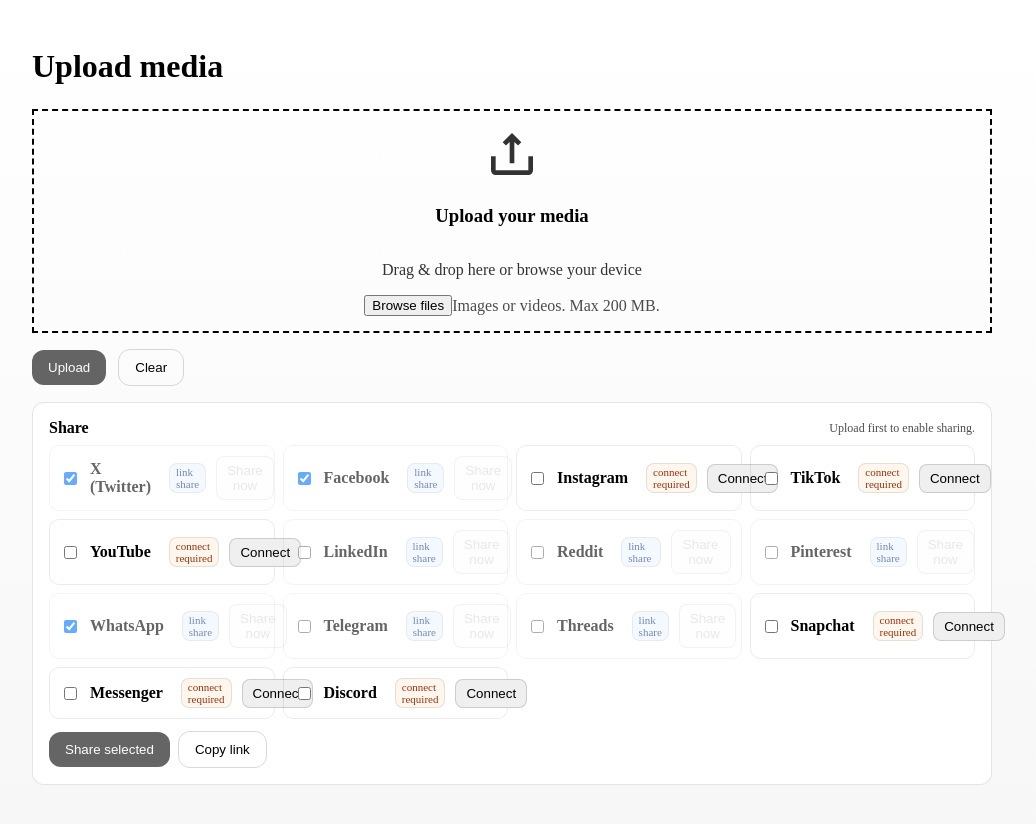
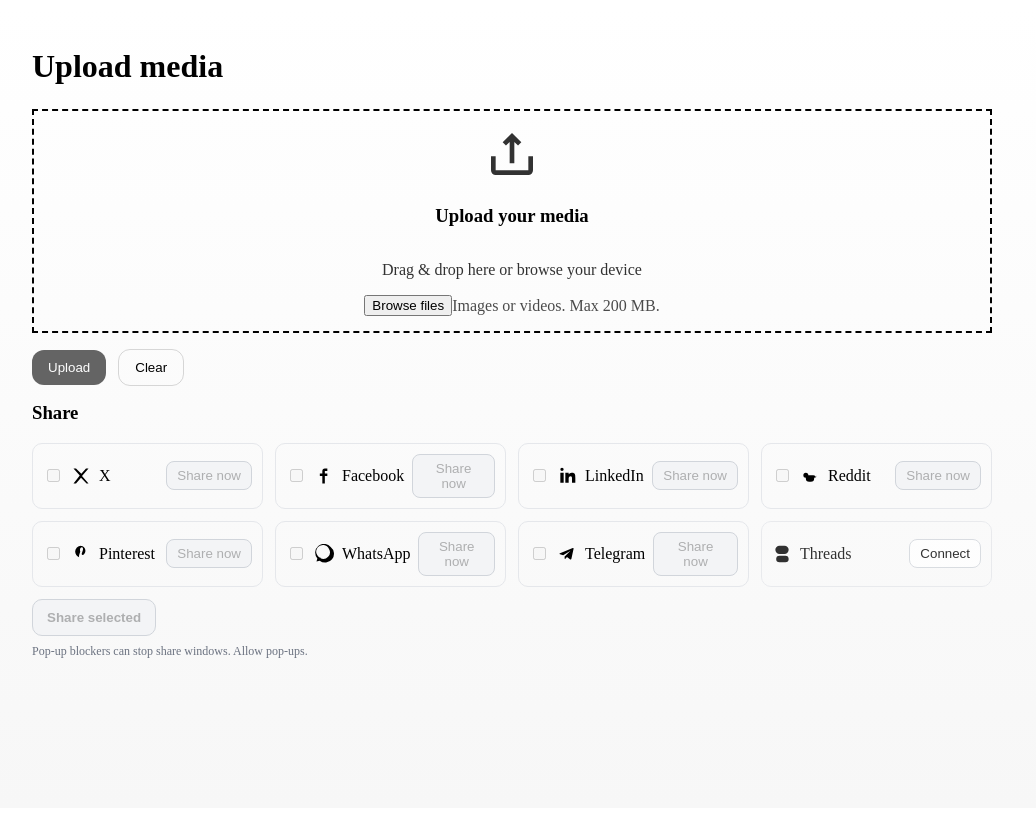
Before and after one commit to postaraone-max/postara, a Next.js app: page /tool in a window 1280 px wide. Shown: the top 824 px of the page, without its empty margins (128-1164 px from the left). Built offline with nearby package versions, Linux system fonts and the light colour scheme.

Commit message:
checkpoint before /tool fix

```diff
--- a/components/ShareButtons.tsx
+++ b/components/ShareButtons.tsx
@@ -1,134 +1,118 @@
-"use client";
-
+// components/ShareButtons.tsx
 import React, { useMemo, useState } from "react";
 
-type Props = { url?: string; text?: string; title?: string };
+type Props = { publicUrl: string | null; caption: string };
 
-type Network =
-  | "x" | "facebook" | "linkedin" | "reddit" | "pinterest"
-  | "whatsapp" | "telegram" | "threads"
-  | "youtube" | "instagram" | "tiktok" | "snapchat" | "discord" | "messenger";
-
-const PROVIDERS: Record<Network, {
-  label: string;
-  kind: "link" | "oauth";
-  build?: (p: { url: string; text: string; title: string }) => string;
-}> = {
-  x:        { label: "X (Twitter)", kind: "link",
-              build: ({ url, text }) => `https://twitter.com/intent/tweet?url=${encodeURIComponent(url)}&text=${encodeURIComponent(text)}` },
-  facebook: { label: "Facebook",    kind: "link",
-              build: ({ url }) => `https://www.facebook.com/sharer/sharer.php?u=${encodeURIComponent(url)}` },
-  linkedin: { label: "LinkedIn",    kind: "link",
-              build: ({ url }) => `https://www.linkedin.com/sharing/share-offsite/?url=${encodeURIComponent(url)}` },
-  reddit:   { label: "Reddit",      kind: "link",
-              build: ({ url, title }) => `https://www.reddit.com/submit?url=${encodeURIComponent(url)}&title=${encodeURIComponent(title)}` },
-  pinterest:{ label: "Pinterest",   kind: "link",
-              build: ({ url, text }) => `https://www.pinterest.com/pin/create/button/?url=${encodeURIComponent(url)}&media=${encodeURIComponent(url)}&description=${encodeURIComponent(text)}` },
-  whatsapp: { label: "WhatsApp",    kind: "link",
-              build: ({ url, text }) => `https://api.whatsapp.com/send?text=${encodeURIComponent(text)}%20${encodeURIComponent(url)}` },
-  telegram: { label: "Telegram",    kind: "link",
-              build: ({ url, text }) => `https://t.me/share/url?url=${encodeURIComponent(url)}&text=${encodeURIComponent(text)}` },
-  threads:  { label: "Threads",     kind: "link",
-              build: ({ url, text }) => `https://www.threads.net/intent/post?text=${encodeURIComponent(`${text} ${url}`)}` },
-
-  youtube:  { label: "YouTube",   kind: "oauth" },
-  instagram:{ label: "Instagram", kind: "oauth" },
-  tiktok:   { label: "TikTok",    kind: "oauth" },
-  snapchat: { label: "Snapchat",  kind: "oauth" },
-  discord:  { label: "Discord",   kind: "oauth" },
-  messenger:{ label: "Messenger", kind: "oauth" },
+type Net = {
+  id: string;
+  name: string;
+  oauthOnly?: boolean;
+  buildUrl?: (u: string, c: string) => string;
+  Icon: React.FC<React.SVGProps<SVGSVGElement>>;
 };
 
-const ORDER: Network[] = [
-  "x","facebook","instagram","tiktok","youtube","linkedin","reddit","pinterest",
-  "whatsapp","telegram","threads","snapchat","messenger","discord"
+const IconBox =
+  (d: string) =>
+  (p: React.SVGProps<SVGSVGElement>) =>
+    (
+      <svg viewBox="0 0 24 24" width="20" height="20" aria-hidden {...p}>
+        <path d={d} />
+      </svg>
+    );
+
+const icons = {
+  x: IconBox("M3 3l7.5 8.5L3 21h3l6-6.8L18.7 21H21l-7.8-8.9L21 3h-3l-5.6 6.3L6 3H3z"),
+  fb: IconBox("M13 3h3v3h-3v3h3v3h-3v9h-3v-9H7V9h3V6a3 3 0 013-3z"),
+  li: IconBox("M4 4a 2 2 0 114 0 2 2 0 01-4 0zM4 8h4v12H4zM10 8h4v2h.1a4 4 0 013.9-2c4 0 4 2.6 4 6v6h-4v-5c0-1.2 0-2.8-1.7-2.8S14 13.7 14 15v5h-4z"),
+  rd: IconBox("M20 11a3 3 0 01-3 3v1a4 4 0 01-4 4H11a4 4 0 01-4-4v-1a3 3 0 113-3h6a3 3 0 013 3z"),
+  pt: IconBox("M12 2a7 7 0 00-7 7c0 3.1 1.9 5.8 4.7 6.8-.1-.6-.2-1.5 0-2.1.2-.7 1.5-4.6 1.5-4.6s-.4-.9-.4-2c0-1.8 1-3.1 2.2-3.1s1.4 1 1.4 2.2-1 3.4-1.5 5.3c-.4 1.3.8 2.3 2 1.3 1.4-1.1 2.4-3 2.4-4.8 0-3.2-2.7-5.6-5.3-5.6z"),
+  wa: IconBox("M20 3.5A10 10 0 004 17.3L3 21l3.8-1A10 10 0 1020 3.5zM7.6 17.2l-.2.1 1-.3.2-.1A8 8 0 1118 6a8 8 0 01-10.4 11.2z"),
+  tg: IconBox("M9 15l.3 3c.4 0 .6-.2.8-.4l1.9-1.9 3.9 2.8c.7.4 1.2.2 1.4-.7l2.6-12c.2-.9-.3-1.3-1-.9L3.6 11c-.9.4-.9 1 0 1.3l3.8 1.2 8.8-5.5-7 7z"),
+  th: IconBox("M4 7a5 5 0 015-5h6a5 5 0 110 10H9a5 5 0 01-5-5zm5 7h7a4 4 0 110 8H9a4 4 0 110-8z"),
+};
+
+const networks: Net[] = [
+  { id: "x", name: "X", Icon: icons.x, buildUrl: (u, c) => `https://x.com/intent/tweet?url=${encodeURIComponent(u)}&text=${encodeURIComponent(c)}` },
+  { id: "facebook", name: "Facebook", Icon: icons.fb, buildUrl: (u) => `https://www.facebook.com/sharer/sharer.php?u=${encodeURIComponent(u)}` },
+  { id: "linkedin", name: "LinkedIn", Icon: icons.li, buildUrl: (u) => `https://www.linkedin.com/sharing/share-offsite/?url=${encodeURIComponent(u)}` },
+  { id: "reddit", name: "Reddit", Icon: icons.rd, buildUrl: (u, c) => `https://www.reddit.com/submit?url=${encodeURIComponent(u)}&title=${encodeURIComponent(c)}` },
+  { id: "pinterest", name: "Pinterest", Icon: icons.pt, buildUrl: (u, c) => `https://www.pinterest.com/pin/create/button/?url=${encodeURIComponent(u)}&media=${encodeURIComponent(u)}&description=${encodeURIComponent(c)}` },
+  { id: "whatsapp", name: "WhatsApp", Icon: icons.wa, buildUrl: (u, c) => `https://api.whatsapp.com/send?text=${encodeURIComponent(`${c} ${u}`)}` },
+  { id: "telegram", name: "Telegram", Icon: icons.tg, buildUrl: (u, c) => `https://t.me/share/url?url=${encodeURIComponent(u)}&text=${encodeURIComponent(c)}` },
+  { id: "threads", name: "Threads", Icon: icons.th, oauthOnly: true },
 ];
 
-export default function ShareButtons({ url, text = "Posted with Postara", title = "Shared via Postara" }: Props) {
-  const [selected, setSelected] = useState<Record<Network, boolean>>({
-    x: true, facebook: true, linkedin: false, reddit: false, pinterest: false,
-    whatsapp: true, telegram: false, threads: false,
-    youtube: false, instagram: false, tiktok: false, snapchat: false, discord: false, messenger: false,
-  });
+export default function ShareButtons({ publicUrl, caption }: Props) {
+  const [selected, setSelected] = useState<Record<string, boolean>>({});
+  const shareables = useMemo(() => networks.filter(n => !n.oauthOnly), []);
+  const oauthOnly = useMemo(() => networks.filter(n => n.oauthOnly), []);
+  const canShare = !!publicUrl;
+  const anySelected = Object.values(selected).some(Boolean);
 
-  const ready = !!url;
-  const chosen = useMemo(() => ORDER.filter(n => selected[n]), [selected]);
+  const openShare = (href: string) => window.open(href, "_blank", "noopener,noreferrer");
 
-  const open = (href: string) =>
-    window.open(href, "_blank", "noopener,noreferrer,width=900,height=700");
-
-  const shareOne = (n: Network) => {
-    const cfg = PROVIDERS[n];
-    if (!ready) { alert("Upload to get a public link first."); return; }
-    if (cfg.kind === "link" && cfg.build) {
-      open(cfg.build({ url: url!, text, title }));
-      return;
+  const onShareSelected = () => {
+    if (!publicUrl) return;
+    for (const n of shareables) {
+      if (!selected[n.id]) continue;
+      const href = n.buildUrl?.(publicUrl, caption);
+      if (href) openShare(href);
     }
-    alert(`${cfg.label} needs account connection (OAuth).`);
   };
 
-  const shareSelected = () => { chosen.forEach(n => shareOne(n)); };
-
-  const tagStyle = (isLink: boolean) => ({
-    marginLeft: 8, fontSize: 11,
-    padding: "2px 6px", borderRadius: 8,
-    border: "1px solid rgba(0,0,0,0.1)",
-    background: isLink ? "#eef6ff" : "#fff7ed",
-    color: isLink ? "#1e3a8a" : "#9a3412"
-  });
-
   return (
-    <div style={{ border: "1px solid rgba(0,0,0,0.1)", borderRadius: 12, padding: 16, marginTop: 16, background: "#fff" }}>
-      <div style={{ display: "flex", justifyContent: "space-between", alignItems: "center", marginBottom: 8 }}>
-        <div style={{ fontWeight: 800 }}>Share</div>
-        <div style={{ fontSize: 12, opacity: 0.7 }}>
-          {ready ? "Public link ready." : "Upload first to enable sharing."}
-        </div>
+    <div>
+      <h3 style={{ fontWeight: 600, marginTop: 16 }}>Share</h3>
+      <div style={{ display: "grid", gridTemplateColumns: "repeat(auto-fill, minmax(220px, 1fr))", gap: 12, marginTop: 8 }}>
+        {shareables.map(n => {
+          const href = publicUrl && n.buildUrl ? n.buildUrl(publicUrl, caption) : "";
+          return (
+            <div key={n.id} style={{ border: "1px solid #e5e7eb", borderRadius: 10, padding: 10, display: "flex", alignItems: "center", justifyContent: "space-between", gap: 8 }}>
+              <label style={{ display: "flex", alignItems: "center", gap: 8 }}>
+                <input
+                  type="checkbox"
+                  checked={!!selected[n.id]}
+                  onChange={(e) => setSelected(s => ({ ...s, [n.id]: e.target.checked }))}
+                  disabled={!canShare}
+                />
+                <n.Icon />
+                <span>{n.name}</span>
+              </label>
+              <button
+                type="button"
+                onClick={() => href && openShare(href)}
+                disabled={!canShare}
+                style={{ padding: "6px 10px", borderRadius: 8, border: "1px solid #d1d5db", background: canShare ? "#fff" : "#f3f4f6", cursor: canShare ? "pointer" : "not-allowed" }}
+              >
+                Share now
+              </button>
+            </div>
+          );
+        })}
+        {oauthOnly.map(n => (
+          <div key={n.id} style={{ border: "1px solid #e5e7eb", borderRadius: 10, padding: 10, display: "flex", alignItems: "center", justifyContent: "space-between", gap: 8, opacity: 0.8 }}>
+            <div style={{ display: "flex", alignItems: "center", gap: 8 }}>
+              <n.Icon />
+              <span>{n.name}</span>
+            </div>
+            <button type="button" onClick={() => window.open("https://www.threads.net/", "_blank", "noopener")} style={{ padding: "6px 10px", borderRadius: 8, border: "1px solid #d1d5db", background: "#fff", cursor: "pointer" }}>
+              Connect
+            </button>
+          </div>
+        ))}
       </div>
 
-      <div style={{ display: "grid", gap: 8, gridTemplateColumns: "repeat(auto-fit, minmax(220px,1fr))" }}>
-        {ORDER.map((n) => {
-          const cfg = PROVIDERS[n];
-          const isLink = cfg.kind === "link";
-          return (
-            <label key={n} style={{ display: "flex", alignItems: "center", gap: 10, padding: 10, border: "1px solid rgba(0,0,0,0.08)", borderRadius: 10, opacity: ready || !isLink ? 1 : 0.6 }}>
-              <input
-                type="checkbox"
-                checked={selected[n]}
-                onChange={(e) => setSelected(s => ({ ...s, [n]: e.target.checked }))}
-              />
-              <span style={{ textTransform: "capitalize", fontWeight: 600 }}>{cfg.label}</span>
-              <span style={tagStyle(isLink)}>{isLink ? "link share" : "connect required"}</span>
-              <button
-                type="button"
-                onClick={() => shareOne(n)}
-                disabled={isLink && !ready}
-                style={{ marginLeft: "auto", padding: "6px 10px", borderRadius: 8, border: "1px solid rgba(0,0,0,0.15)", opacity: isLink && !ready ? 0.5 : 1 }}
-              >
-                {isLink ? "Share now" : "Connect"}
-              </button>
-            </label>
-          );
-        })}
-      </div>
-
-      <div style={{ display: "flex", gap: 8, alignItems: "center", marginTop: 12, flexWrap: "wrap" }}>
+      <div style={{ marginTop: 12 }}>
         <button
           type="button"
-          onClick={shareSelected}
-          disabled={!ready}
-          style={{ padding: "10px 16px", borderRadius: 12, background: "#000", color: "#fff", border: "none", opacity: ready ? 1 : 0.6 }}
+          onClick={onShareSelected}
+          disabled={!canShare || !anySelected}
+          style={{ padding: "10px 14px", borderRadius: 10, border: "1px solid #d1d5db", background: canShare && anySelected ? "#fff" : "#f3f4f6", cursor: canShare && anySelected ? "pointer" : "not-allowed", fontWeight: 600 }}
         >
           Share selected
         </button>
-        <button
-          type="button"
-          onClick={async () => { if (!ready) { alert("Upload first."); return; } try { await navigator.clipboard.writeText(url!); alert("Link copied"); } catch { alert(url); } }}
-          style={{ padding: "10px 16px", borderRadius: 12, border: "1px solid rgba(0,0,0,0.15)", background: "transparent" }}
-        >
-          Copy link
-        </button>
       </div>
+      <p style={{ fontSize: 12, color: "#6b7280", marginTop: 8 }}>Pop-up blockers can stop share windows. Allow pop-ups.</p>
     </div>
   );
 }
```
